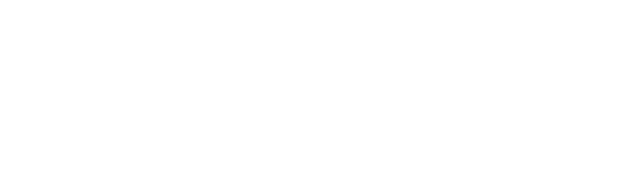
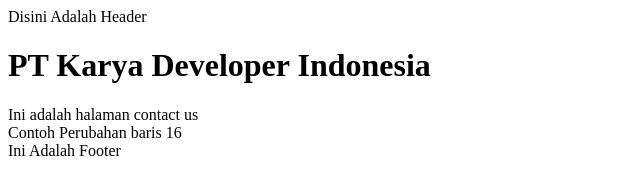
Before and after one commit to mochgesang/CompanyProfile, a plain HTML site: page contact-as.html in a window 1280 px wide. Shown: the whole page, without its empty margins (0-640 px from the left). Drawn offline with Linux system fonts and the light colour scheme.

Commit message:
menambah penjelasan contact

```diff
--- a/contact-as.html
+++ b/contact-as.html
@@ -6,6 +6,14 @@
     <title>ini adalah halaman contact</title>
 </head>
 <body>
+    <header>Disini Adalah Header</header>
 
+    <h1>PT Karya Developer Indonesia</h1>
+
+    <div>Ini adalah halaman contact us</div>
+
+    <div>Contoh Perubahan baris 16</div>
+
+    <footer>Ini Adalah Footer</footer>
 </body>
 </html>
```
